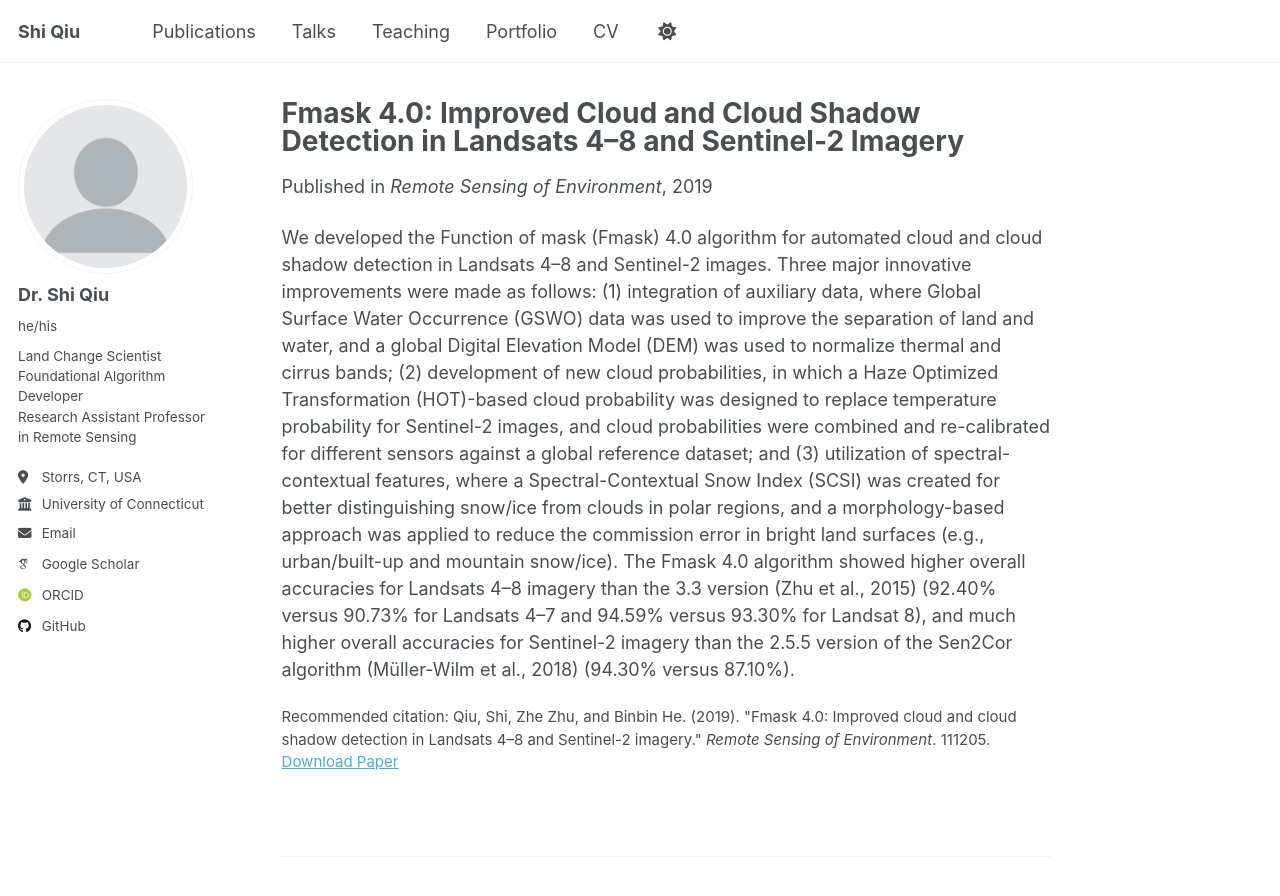
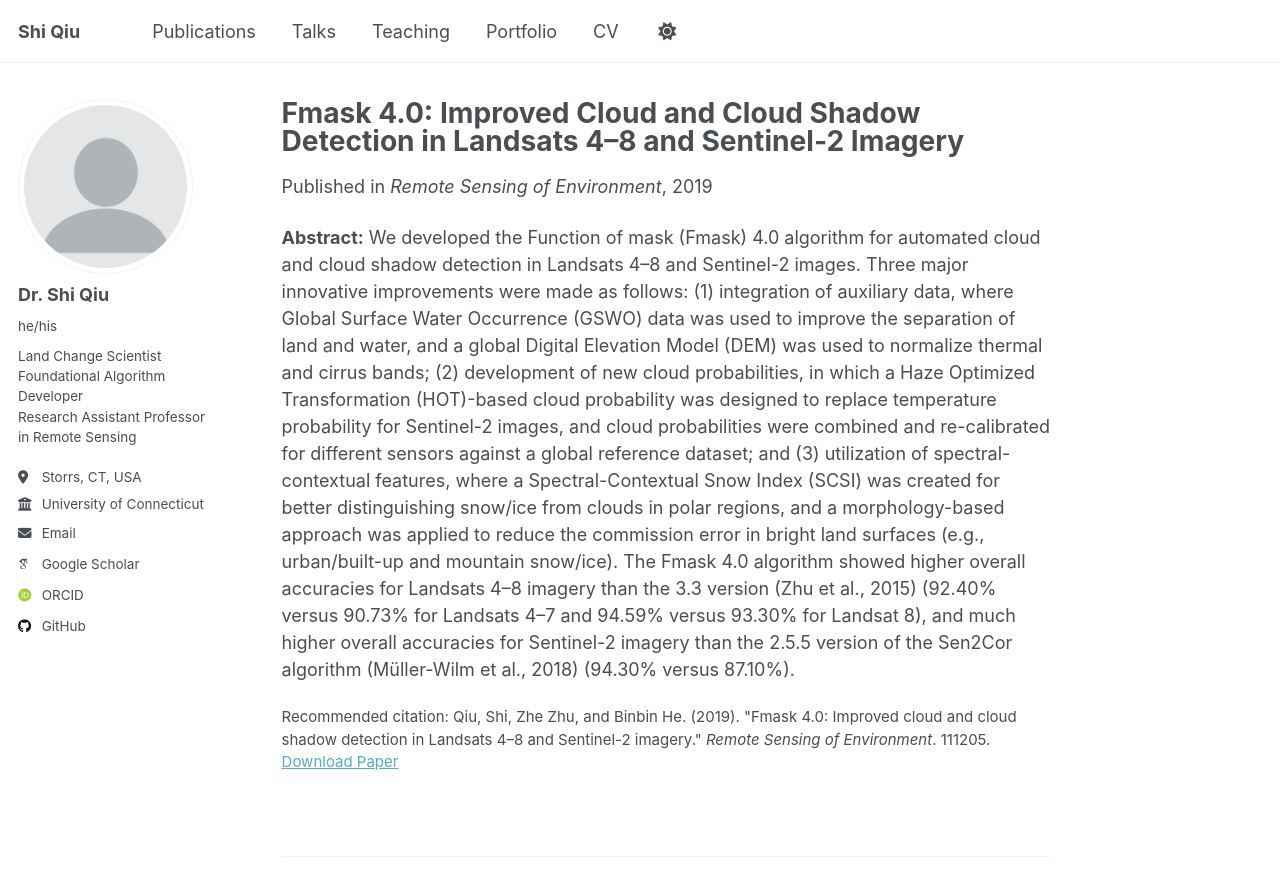
Before and after one commit to shi-eo/shi-eo.github.io, a Jekyll site: the page built from _publications/2019-fmask4.md, in a window 1280 px wide and 900 px high. Shown: the top 896 px of the window. Built offline with Jekyll 4.4.1, drawn with Linux system fonts in a browser that asks for light colours; some web fonts are replaced; a script that is not in the unit is left out.

Commit message:
Update 2019-fmask4.md

```diff
--- a/_publications/2019-fmask4.md
+++ b/_publications/2019-fmask4.md
@@ -10,4 +10,4 @@ paperurl: 'http://shi-eo.github.io/files/2019-fmask4.pdf'
 citation: 'Qiu, Shi, Zhe Zhu, and Binbin He. (2019). &quot;Fmask 4.0: Improved cloud and cloud shadow detection in Landsats 4–8 and Sentinel-2 imagery.&quot; <i>Remote Sensing of Environment</i>. 111205.'
 ---
 
-We developed the Function of mask (Fmask) 4.0 algorithm for automated cloud and cloud shadow detection in Landsats 4–8 and Sentinel-2 images. Three major innovative improvements were made as follows: (1) integration of auxiliary data, where Global Surface Water Occurrence (GSWO) data was used to improve the separation of land and water, and a global Digital Elevation Model (DEM) was used to normalize thermal and cirrus bands; (2) development of new cloud probabilities, in which a Haze Optimized Transformation (HOT)-based cloud probability was designed to replace temperature probability for Sentinel-2 images, and cloud probabilities were combined and re-calibrated for different sensors against a global reference dataset; and (3) utilization of spectral-contextual features, where a Spectral-Contextual Snow Index (SCSI) was created for better distinguishing snow/ice from clouds in polar regions, and a morphology-based approach was applied to reduce the commission error in bright land surfaces (e.g., urban/built-up and mountain snow/ice). The Fmask 4.0 algorithm showed higher overall accuracies for Landsats 4–8 imagery than the 3.3 version (Zhu et al., 2015) (92.40% versus 90.73% for Landsats 4–7 and 94.59% versus 93.30% for Landsat 8), and much higher overall accuracies for Sentinel-2 imagery than the 2.5.5 version of the Sen2Cor algorithm (Müller-Wilm et al., 2018) (94.30% versus 87.10%).
+<b>Abstract:</b> We developed the Function of mask (Fmask) 4.0 algorithm for automated cloud and cloud shadow detection in Landsats 4–8 and Sentinel-2 images. Three major innovative improvements were made as follows: (1) integration of auxiliary data, where Global Surface Water Occurrence (GSWO) data was used to improve the separation of land and water, and a global Digital Elevation Model (DEM) was used to normalize thermal and cirrus bands; (2) development of new cloud probabilities, in which a Haze Optimized Transformation (HOT)-based cloud probability was designed to replace temperature probability for Sentinel-2 images, and cloud probabilities were combined and re-calibrated for different sensors against a global reference dataset; and (3) utilization of spectral-contextual features, where a Spectral-Contextual Snow Index (SCSI) was created for better distinguishing snow/ice from clouds in polar regions, and a morphology-based approach was applied to reduce the commission error in bright land surfaces (e.g., urban/built-up and mountain snow/ice). The Fmask 4.0 algorithm showed higher overall accuracies for Landsats 4–8 imagery than the 3.3 version (Zhu et al., 2015) (92.40% versus 90.73% for Landsats 4–7 and 94.59% versus 93.30% for Landsat 8), and much higher overall accuracies for Sentinel-2 imagery than the 2.5.5 version of the Sen2Cor algorithm (Müller-Wilm et al., 2018) (94.30% versus 87.10%).
```
